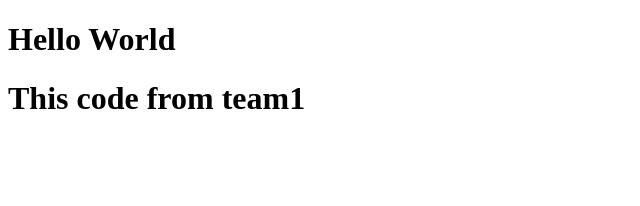
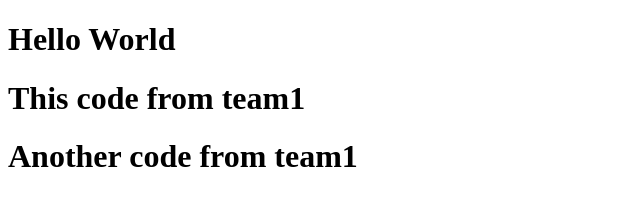
Before and after one commit to abusayedrussell/git-test, a plain HTML site: page index.html in a window 1280 px wide. Shown: the whole page, without its empty margins (0-640 px from the left). Drawn offline with Linux system fonts and the light colour scheme.

Commit message:
update index.html

```diff
--- a/index.html
+++ b/index.html
@@ -9,6 +9,7 @@
     <div class="container">
         <h1>Hello World</h1>
         <h1>This code from team1</h1>
+        <h1>Another code from team1</h1>
     </div>
 </body>
 </html>
```
